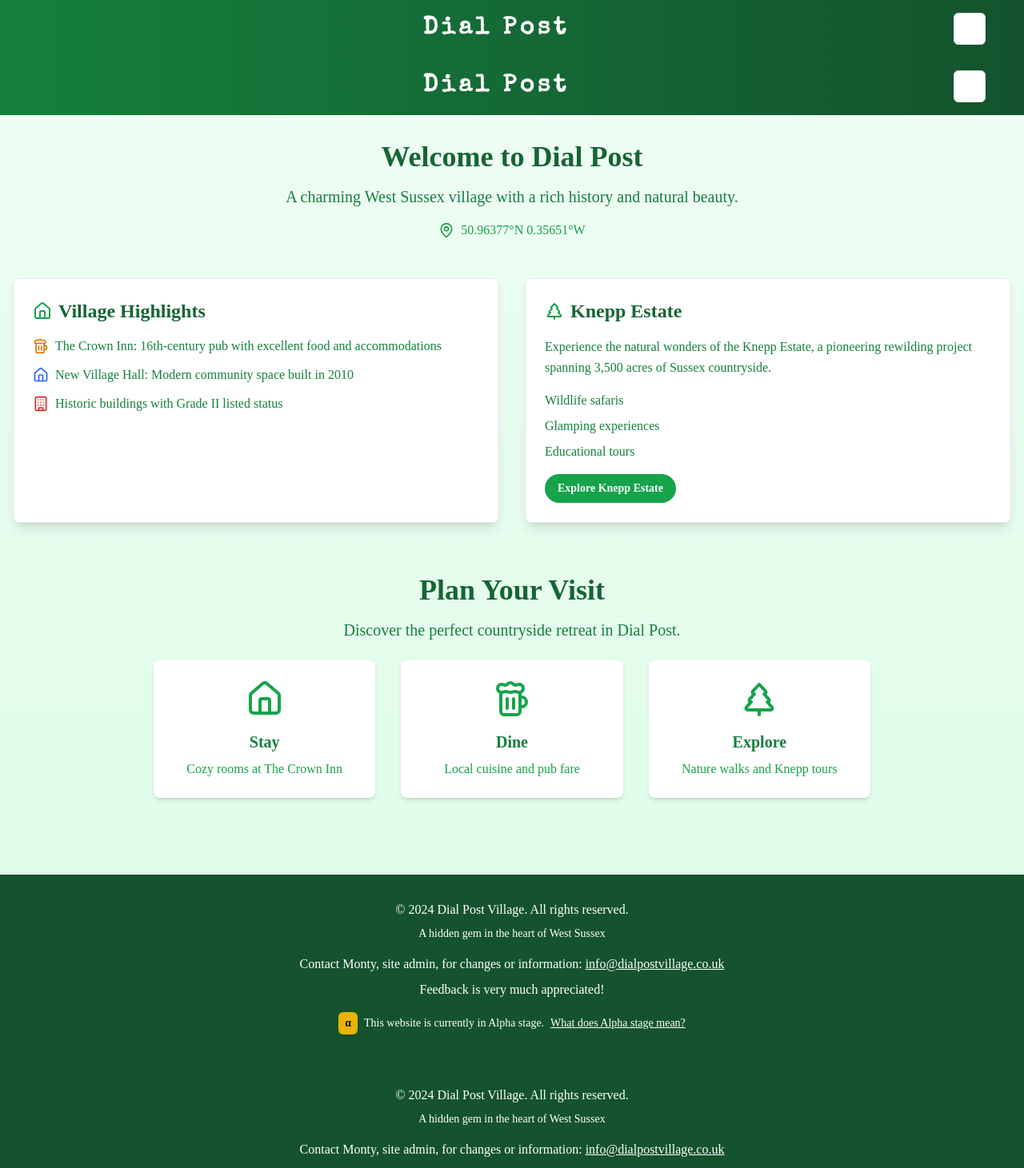
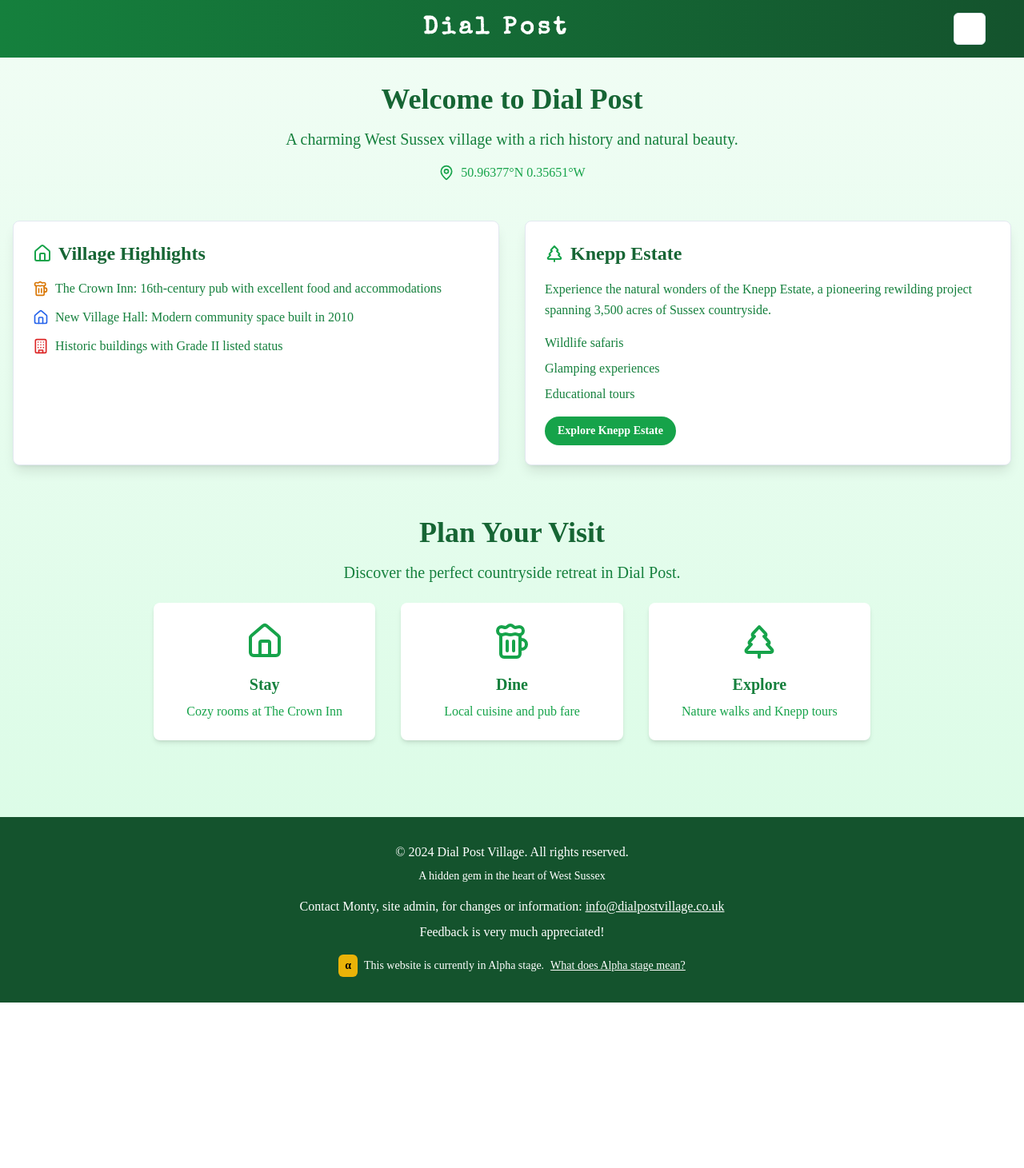
Before and after one commit to theonewithpooh-bear/dialpost-dreamscape, a React (Vite) app: page / in a window 1280 px wide. Shown: the top 1461 px of the page at 80% size. After the commit the page ends 1254 px from the top, so only its background shows below. Built offline with nearby package versions, Linux system fonts and the light colour scheme.

Commit message:
Fix double header issue
Removed duplicate header from the application to ensure a single header is displayed on all pages.
[skip gpt_engineer]

```diff
--- a/src/pages/Index.jsx
+++ b/src/pages/Index.jsx
@@ -1,15 +1,12 @@
 import React from 'react';
 import { Card, CardContent } from "@/components/ui/card";
 import { MapPinIcon, HomeIcon, BeerIcon, TreePine, BuildingIcon } from 'lucide-react';
-import Header from '@/components/Header';
 import Footer from '@/components/Footer';
 import '../styles/custom.css';
 
 const Index = () => {
   return (
     <div className="min-h-screen bg-gradient-to-b from-green-50 to-green-100">
-      <Header />
-
       <main className="container mx-auto py-8 px-4">
         <section className="mb-12 text-center">
           <h2 className="text-3xl md:text-4xl font-bold mb-4 text-green-800 animate-fade-in">Welcome to Dial Post</h2>
@@ -87,8 +84,6 @@ const Index = () => {
           </div>
         </section>
       </main>
-
-      <Footer />
     </div>
   );
 };
```
